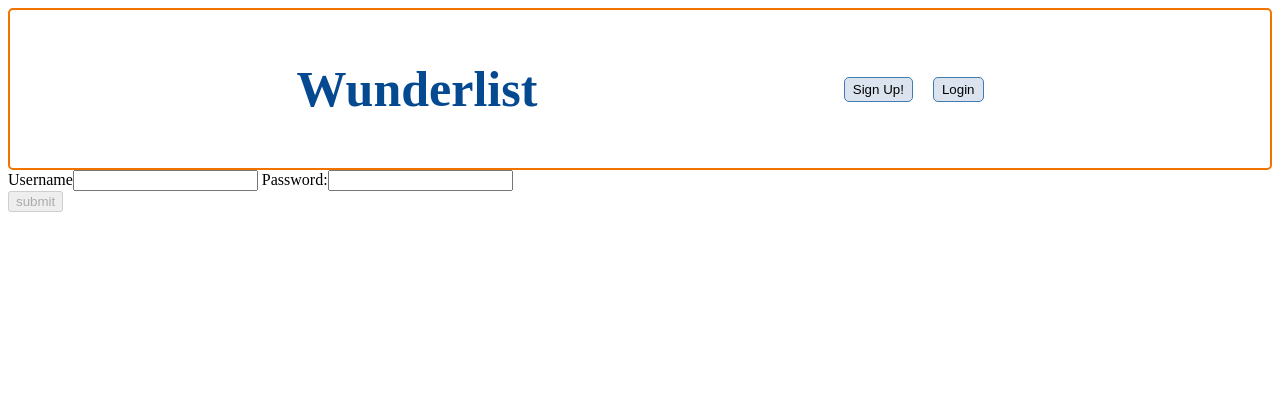
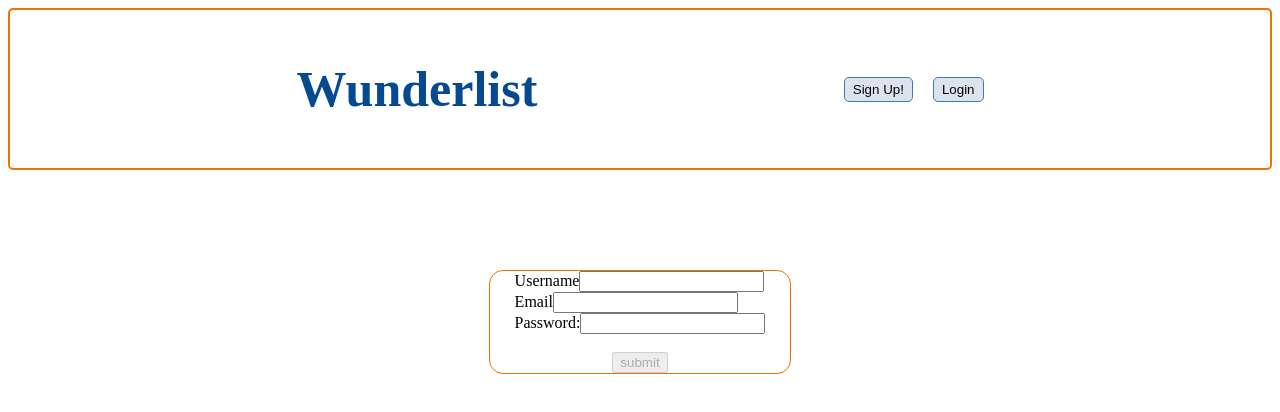
Before and after one commit to LambdaBWWunderlist/WebFrontEnd, a React (Create React App) app: page /Login in a window 1280 px wide. Shown: the top 412 px of the page. Built offline with nearby package versions, Linux system fonts and the light colour scheme.

Commit message:
added email to login

```diff
--- a/src/App.js
+++ b/src/App.js
@@ -7,6 +7,7 @@
 import Login from "./Components/Login";
 import Register from "./Components/Register";
 import List from "./Components/List";
+import Item from "./Components/Item";
 
 function App() {
   return (
@@ -22,16 +23,12 @@
             <Register />
           </Route>
 
-          <Route path="/list">
+          <Route path="/List">
             <List />
           </Route>
 
-          <Route path="/item">
-            <List />
-          </Route>
-
-          <Route path="/edit">
-            <List />
+          <Route path="/Item">
+            <Item />
           </Route>
         </Switch>
       </div>
--- a/src/Components/List.js
+++ b/src/Components/List.js
@@ -10,7 +10,7 @@
     body: "remember to buy food",
     completed: false,
     recurring: "weekly",
-    due_date: "before you run out of food", // make sure to change this to time stamp
+    due_date: "before you run out of food", //! make sure to change this to time stamp
   },
   {
     name: "Cook food",
--- a/src/Components/Login.js
+++ b/src/Components/Login.js
@@ -11,10 +11,23 @@
 import * as Yup from "yup";
 import loginSchema from "./Validation/loginSchema";
 import { Link } from "react-router-dom";
+import styled from "styled-components";
+
+//styled components
+const CardCenter = styled.form`
+  margin: 100px auto;
+  max-width: 300px;
+  border: 1px solid #f17300;
+  border-radius: 14px;
+  display: flex;
+  flex-direction: column;
+  align-items: center;
+`;
 
 //Initial States
 const initialFormValues = {
   username: "",
+  email: "",
   password: "",
 };
 
@@ -72,7 +85,7 @@
   });
 
   return (
-    <form className="form container" onSubmit={onSubmit}>
+    <CardCenter className="form container" onSubmit={onSubmit}>
       {/* Form Inputs */}
       <div className="form-group inputs">
         <label>
@@ -85,9 +98,21 @@
             type="text"
           />
         </label>
+        <br></br>
 
         <label>
           {" "}
+          Email
+          <input
+            type="text"
+            name="email"
+            onChange={onInputChange}
+            value={formValues.email}
+          />
+        </label>
+        <br></br>
+
+        <label>
           Password:
           <input
             value={formValues.password}
@@ -97,11 +122,13 @@
           />
         </label>
       </div>
+      <br></br>
 
       {/* Submit */}
       <div className="form-group submit">
         <div className="errors">
           <div>{formErrors.username}</div>
+          <div>{formErrors.email}</div>
           <div>{formErrors.password}</div>
         </div>
         <Link to="/list">
@@ -110,6 +137,6 @@
           </button>
         </Link>
       </div>
-    </form>
+    </CardCenter>
   );
 }
--- a/src/Components/Register.js
+++ b/src/Components/Register.js
@@ -40,11 +40,13 @@
   console.log(formValues);
 
   useEffect(() => {
-    registerSchema.isValid(formValues).then((valid) => {
-      setDisabled(!valid);
-    });
-    console.log(formValues);
-  }, [formValues]);
+    registerSchema.isValid(formValues).then(
+      (valid) => {
+        setDisabled(!valid);
+      },
+      [formValues]
+    );
+  });
 
   const postNewUser = (newUser) => {
     Axios.post("https://wunderlist-node.herokuapp.com/api/register", newUser)
--- a/src/Components/Validation/loginSchema.js
+++ b/src/Components/Validation/loginSchema.js
@@ -1,14 +1,15 @@
-import * as Yup from 'yup';
+import * as Yup from "yup";
 
 const loginSchema = Yup.object().shape({
-    username: Yup
-        .string()
-        .min(1, "Username is required")
-        .required("Username is required"),
-    password: Yup
-        .string()
-        .min(6, "Password must be at least 6 characters long")
-        .required("Password is required"),
-})
+  username: Yup.string()
+    .min(1, "Username is required")
+    .required("Username is required"),
+  email: Yup.string(),
+  // .email("Must be a valid email address.")
+  // .required("Must include email address.")
+  password: Yup.string()
+    .min(6, "Password must be at least 6 characters long")
+    .required("Password is required"),
+});
 
-export default loginSchema
+export default loginSchema;
--- a/src/Components/Validation/registerSchema.js
+++ b/src/Components/Validation/registerSchema.js
@@ -4,9 +4,9 @@
   username: Yup.string()
     .min(1, "Username is required")
     .required("Username is required"),
-  email: Yup.string()
-    .email("Must be a valid email address.")
-    .required("Must include email address."),
+  email: Yup.string(),
+  // .email("Must be a valid email address.")
+  // .required("Must include email address."),
   password: Yup.string()
     .min(6, "Password must be at least 6 characters long")
     .required("Password is required"),
```
